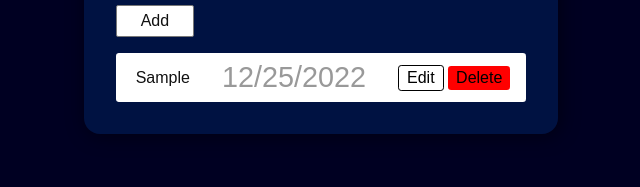
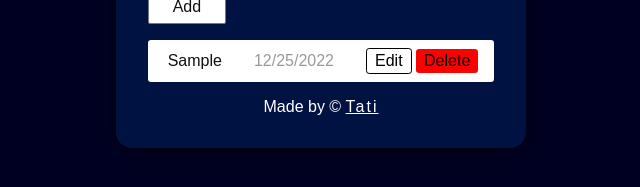
Before and after one commit to Tati-Maria/todo-list, a plain HTML site: page index.html in a window 1280 px wide. Both pictures are taken after typing "Sample" into the empty fields and a click on the button "Add". Shown: the part 411-598 px from the top of the page, without its empty margins (319-959 px from the left). Drawn offline with Linux system fonts and the light colour scheme.

Commit message:
final commit

```diff
--- a/index.html
+++ b/index.html
@@ -22,6 +22,10 @@
 
           <!-- To-do items will be added here -->
         </ul>
+        <!--Credits-->
+        <div class="credits">
+          <p>Made by &copy; <a href="https://github.com/Tati-Maria/todo-list">Tati</a></p>
+        </div>
     </div>
     <script src="./dist/bundle.js"></script>
 
--- a/src/style.css
+++ b/src/style.css
@@ -13,6 +13,7 @@ body{
     width: 100vw;
     display: grid;
     place-items: center;
+    grid-template-columns: 1fr;
     color: #fff;
 }
 
@@ -116,7 +117,7 @@ span.completed{
 
 .to-do-time{
     color: #999;
-    font-size: 1.8rem;
+    font-size: 1rem;
 }
 
 li .edit_button{
@@ -137,3 +138,13 @@ li .delete_button{
     align-items: center;
     gap: 0.5rem;
 }
+
+.credits{
+    margin-top: 1rem;
+    text-align: center;
+}
+
+.credits a{
+    color: #fff;
+    letter-spacing: 2px;
+}
```
